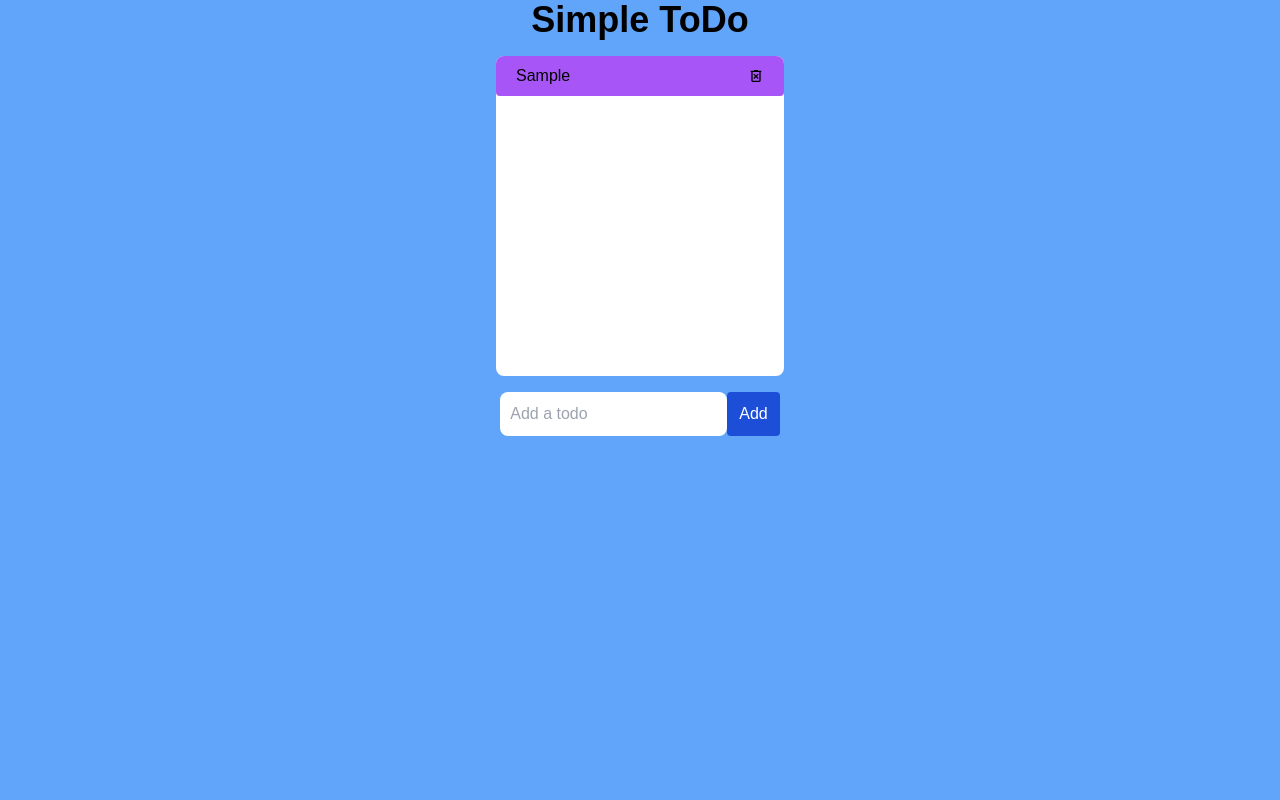
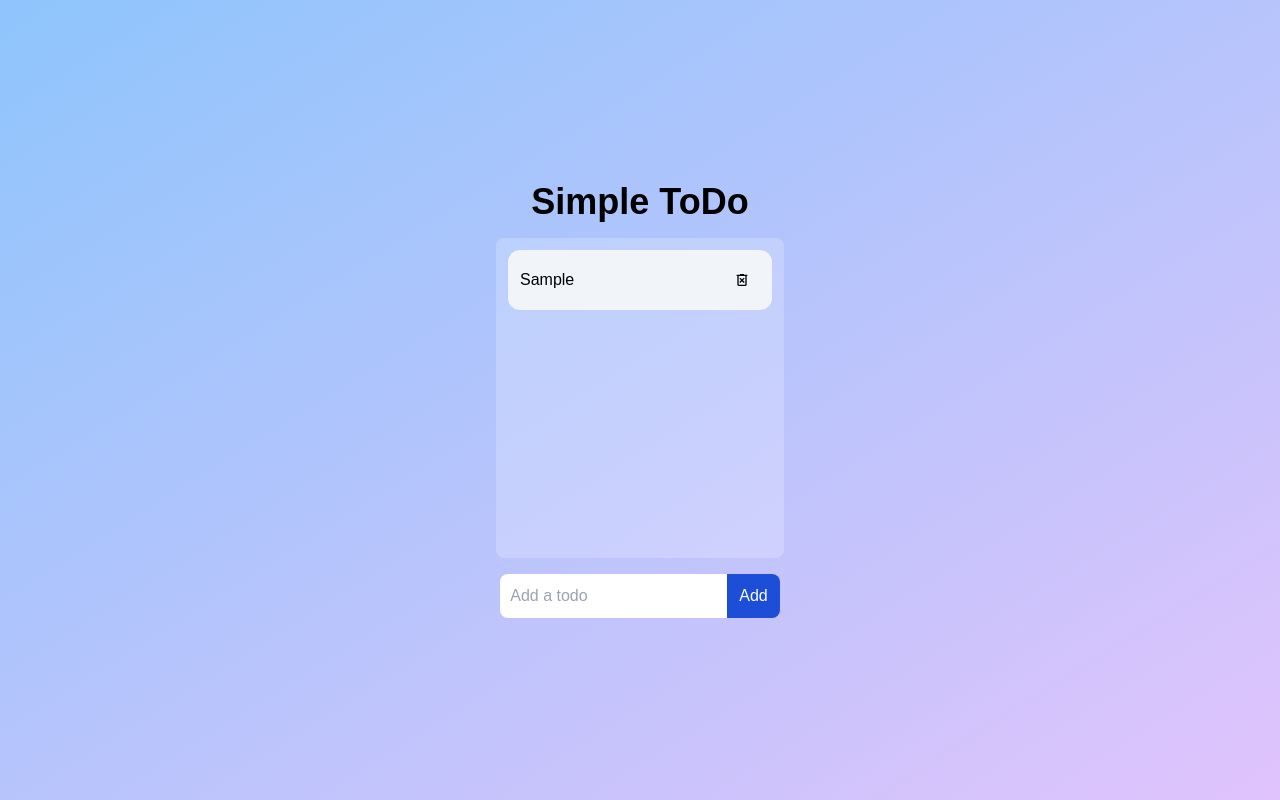
Before and after one commit to joaquincodigo/simpletodo, a Next.js app: page / in a window 1280 px wide. Both pictures are taken after typing "Sample" into the empty fields and a click on the button "Add". Built offline with nearby package versions, Linux system fonts and the light colour scheme.

Commit message:
looking good

```diff
--- a/app/components/TodoEntry.js
+++ b/app/components/TodoEntry.js
@@ -1,17 +1,23 @@
 'use client'
+import react from 'react'
 
-import React from 'react'
-
-export default function TodoEntry({ todo, index, removeTodo }) {
+export default function todoentry({ todo, index, removeTodo }) {
 	return (
     <li key={index}>
-      <div className='flex justify-between items-center bg-purple-500 rounded h-10 px-5 mb-5'>
+      <div className='bg-slate-100 min-h-14 p-3 flex flex-row items-center mb-3 rounded-xl'>
 
-       {todo}
+        <div className='flex-[7] overflow-hidden whitespace-normal break-words'>
+          {todo}
+        </div>
 
-      <button onClick={() => removeTodo(index)}>
-        <img src="/images/icons/trashcan-icon.svg" alt="Icon" className='w-4 h-4' />
-      </button>
+
+
+        <button
+          onClick={() => removeTodo(index)}
+          className='hover:bg-slate-300 ml-2 rounded-full p-1 aspect-square flex-[1] flex items-center justify-center'
+        >
+          <img src="/images/icons/trashcan-icon.svg" alt="icon" className='w-4 h-4' />
+        </button>
 
       </div>
     </li>
--- a/app/layout.js
+++ b/app/layout.js
@@ -22,9 +22,11 @@ export default function RootLayout({ children }) {
   return (
     <html lang="en">
       <body
-        className={`${geistSans.variable} ${geistMono.variable} antialiased bg-blue-400`}
+        className={`${geistSans.variable} ${geistMono.variable} antialiased bg-gradient-to-br from-[#8EC5FC] to-[#E0C3FC] bg-no-repeat min-h-screen bg-cover`}
       >
+        <div className="flex items-center justify-center w-screen h-screen">
         {children}
+        </div>
       </body>
     </html>
   );
--- a/app/page.js
+++ b/app/page.js
@@ -29,7 +29,7 @@ export default function TodoApp() {
         <h1 className="text-4xl font-bold inline-block">Simple ToDo</h1>
       </div>
 
-      <div className="todo-list overflow-y-scroll scrollbar-thin scrollbar-track-slate-300 scrollbar-thumb-black h-80 w-72 mx-auto mb-4 bg-white rounded-lg scrollbar-thumb-rounded-full">
+      <div className="todo-list overflow-y-scroll scrollbar-thin  scrollbar-track-transparent scrollbar-thumb-slate-500 h-80 w-72 mx-auto mb-4 bg-white bg-opacity-20 rounded-lg scrollbar-thumb-rounded-full p-3">
         <ul>
           {todos.map((todo, index) => (
             <TodoEntry
@@ -44,7 +44,7 @@ export default function TodoApp() {
 
       <div className="input-wrapper flex justify-center">
         <input
-          className="rounded-lg border-gray-300 focus:border-blue-500 p-2.5"
+          className="rounded-l-lg border-gray-300 focus:border-blue-500 p-2.5"
           type="text"
           placeholder="Add a todo"
           onKeyDown={(e) => {
@@ -56,7 +56,7 @@ export default function TodoApp() {
         />
 
         <button
-          className="rounded bg-blue-700 text-white px-3"
+          className="rounded-r-lg bg-blue-700 text-white px-3"
           onClick={() => {
             const input = document.querySelector('input[type="text"]');
             const value = input.value.trim();
```
